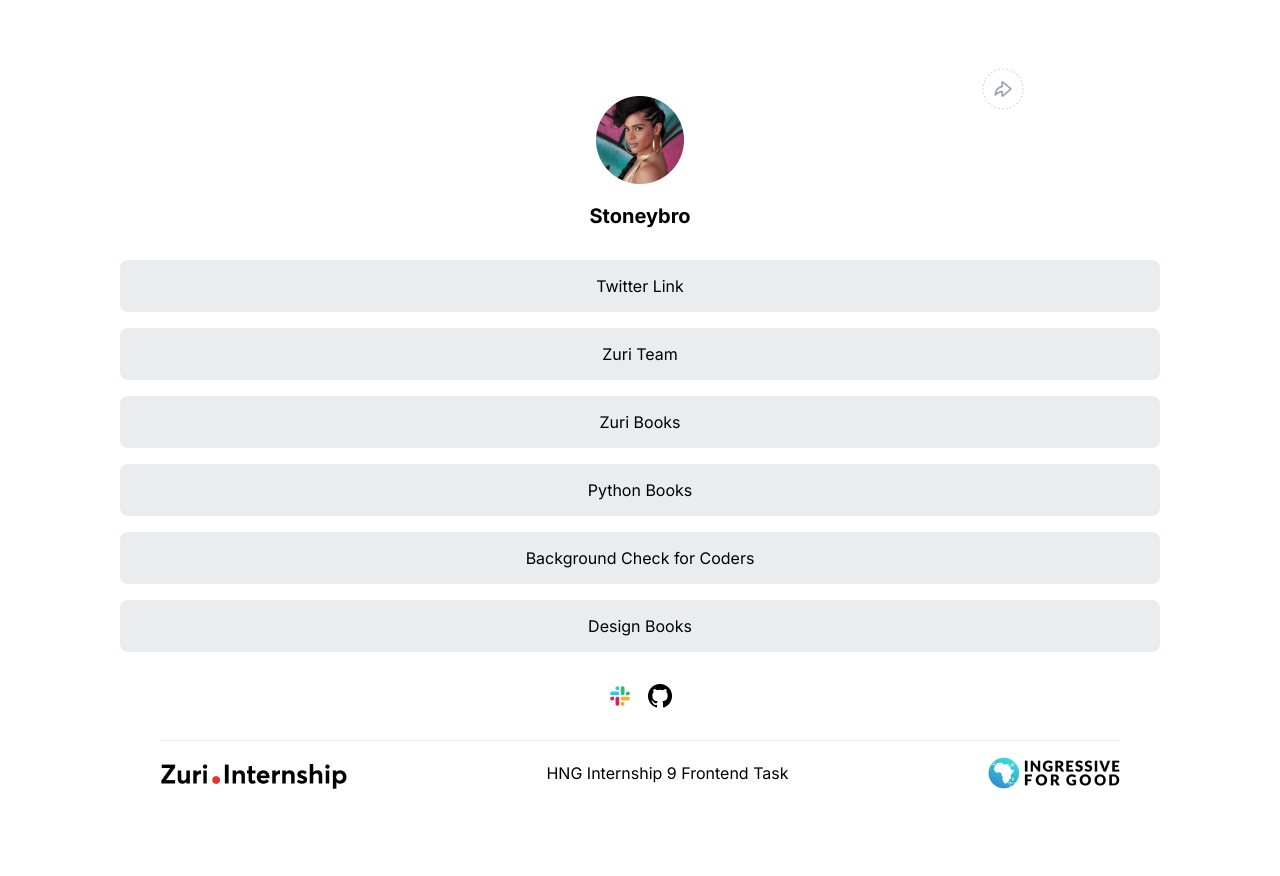
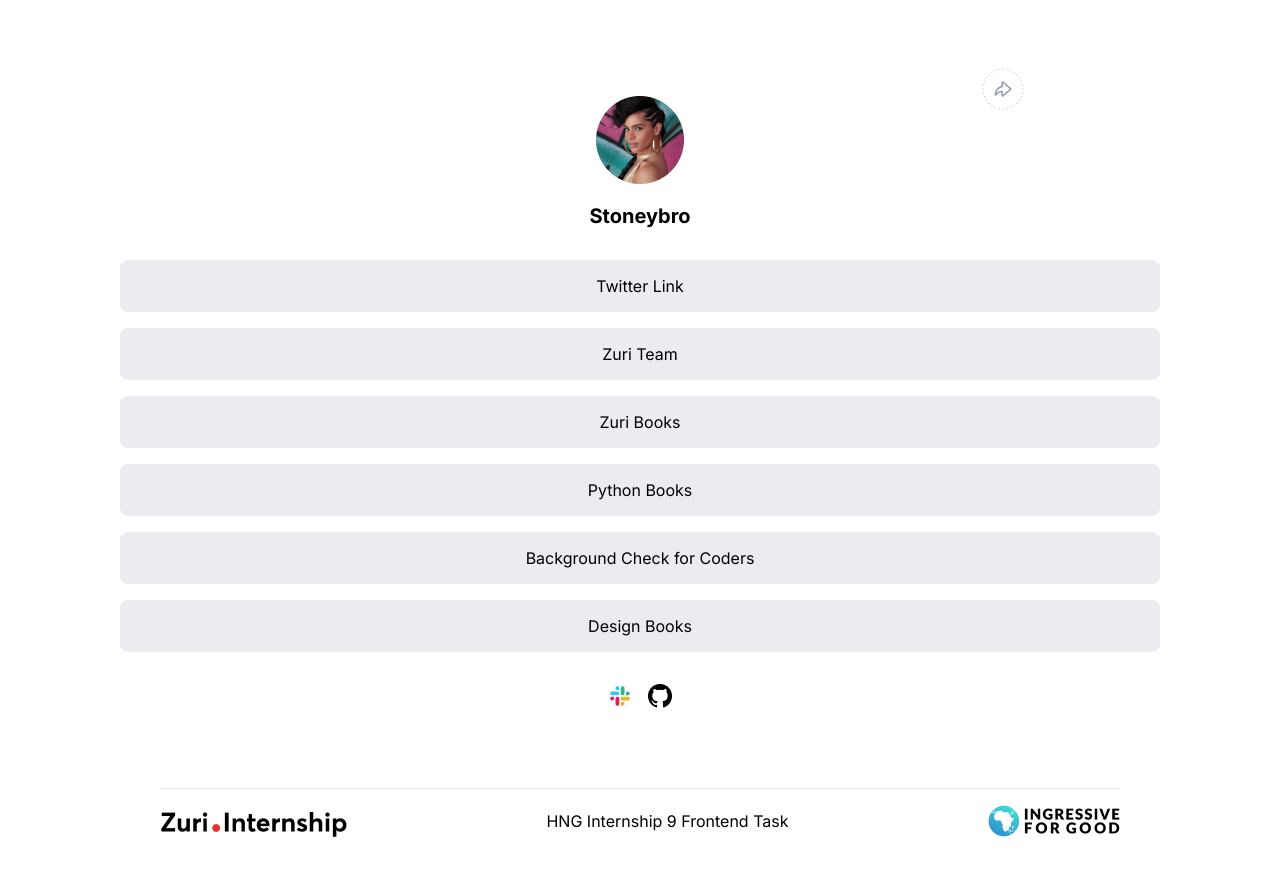
Before and after one commit to Stoneybro/stage-one, a React (Vite) app: page / in a window 1280 px wide. Shown: the top 876 px of the page. Before the commit the page ends 837 px from the top, so only its background shows below. Built offline with nearby package versions, Linux system fonts and the light colour scheme.

Commit message:
style:footer style

```diff
--- a/src/App.css
+++ b/src/App.css
@@ -89,7 +89,7 @@ footer div{
 .sponsors{
   display: flex;
   justify-content: space-between;
-  margin: 1rem 10rem;
+  margin: 4rem 10rem;
   padding: 1rem 0;
   border-top: 1px solid rgba(234, 236, 240, 1);
   align-items: center;
```
